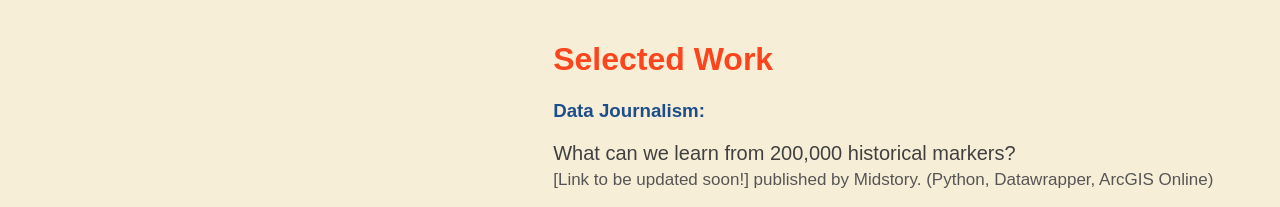
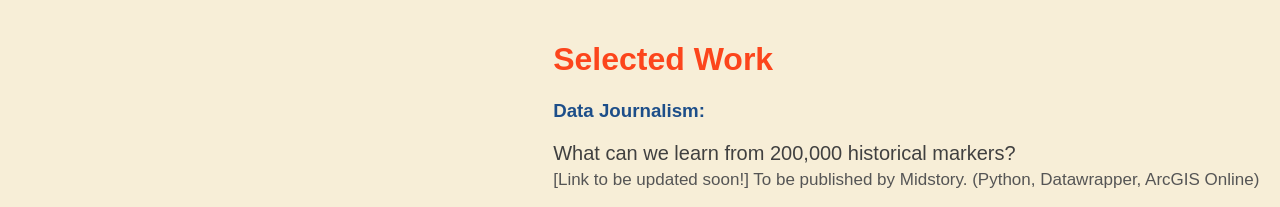
Before and after one commit to mollypt/portfolio, a plain HTML site: page index.html in a window 1280 px wide. Shown: the top 207 px of the page. Drawn offline with Linux system fonts and the light colour scheme.

Commit message:
Update index.html

```diff
--- a/index.html
+++ b/index.html
@@ -81,7 +81,7 @@
         <h3>Data Journalism:</h3>
         <p>
             What can we learn from 200,000 historical markers?
-            <span class="details">[Link to be updated soon!] published by Midstory. (Python, Datawrapper, ArcGIS Online) </span>
+            <span class="details">[Link to be updated soon!] To be published by Midstory. (Python, Datawrapper, ArcGIS Online) </span>
         </p>
         <p>
             <a href="https://www.opensecrets.org/news/2024/08/oil-and-gas-lobbying-reaches-72-million-in-first-half-of-2024/" target="_blank">Oil and gas lobbying reaches $72 million in first half of 2024.</a>
```
